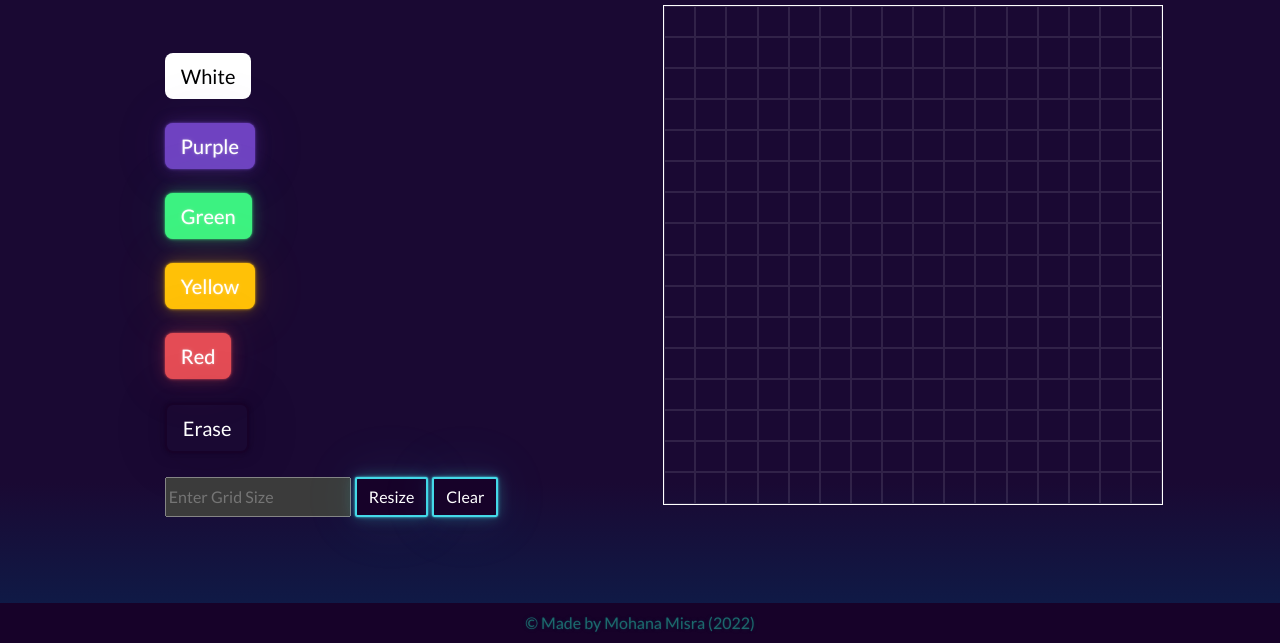
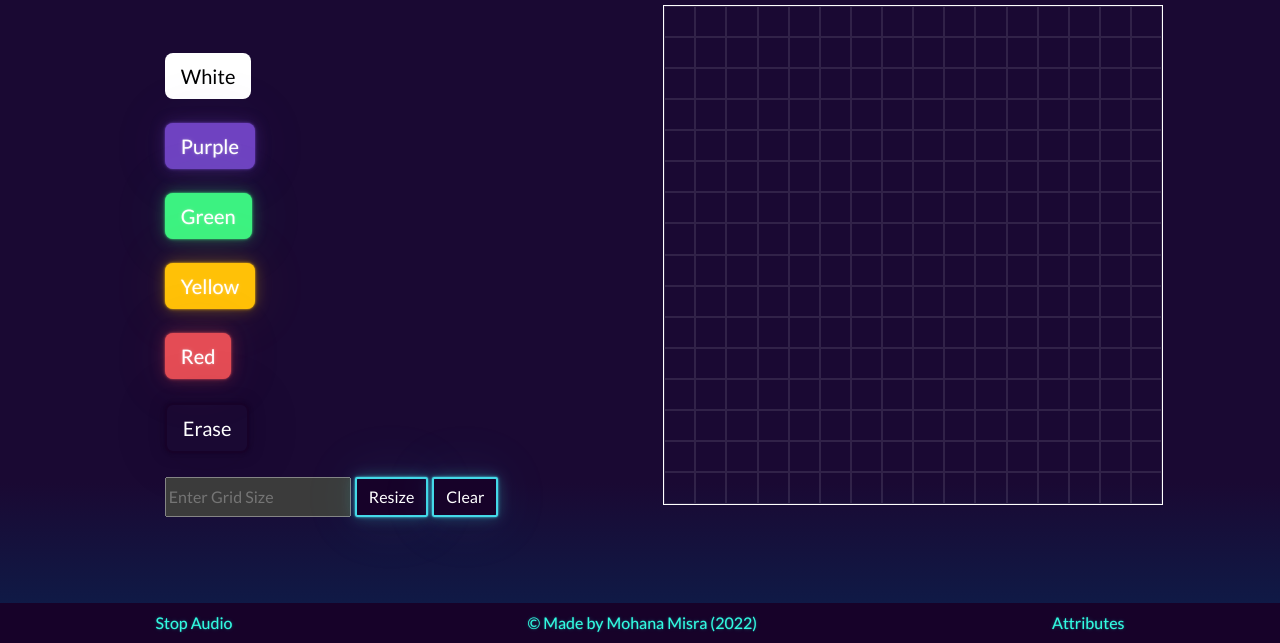
Before and after one commit to mohanamisra/etch-a-sketch, a plain HTML site: page index.html in a window 1280 px wide. Shown: the part 157-800 px from the top of the page. Drawn offline with nearby package versions, Linux system fonts and the light colour scheme.

Commit message:
Modified footer

```diff
--- a/index.html
+++ b/index.html
@@ -48,10 +48,16 @@
         </div>
 
         <!-- STICKY FOOTER -->
-        <footer class = "footer fixed-bottom d-flex bg-dark text-muted">
-            <div class = "mb-2 mt-2">
+        <footer class = "footer fixed-bottom d-flex bg-dark">
+            <div class = "audio-button footer-element">
+                Stop Audio
+            </div>
+            <div class = "footer-element">
                 &#169; Made by Mohana Misra (2022)
             </div>
+            <a href = "attributes.html" class = " footer-element">
+                Attributes
+            </a>
         </footer>
     </div>
 
--- a/styles.css
+++ b/styles.css
@@ -118,5 +118,15 @@ html{
 /* CSS Styles for miscellaneous elements */
 
 .footer{
-    justify-content: center;
+    padding: 0.5rem;
+    justify-content: space-around;
+    align-items: center;
 }
+
+a{
+    text-decoration: none;
+}
+
+.footer-element:hover{
+    text-decoration: underline;
+}
```
Also changed, not shown: 4 other files.
